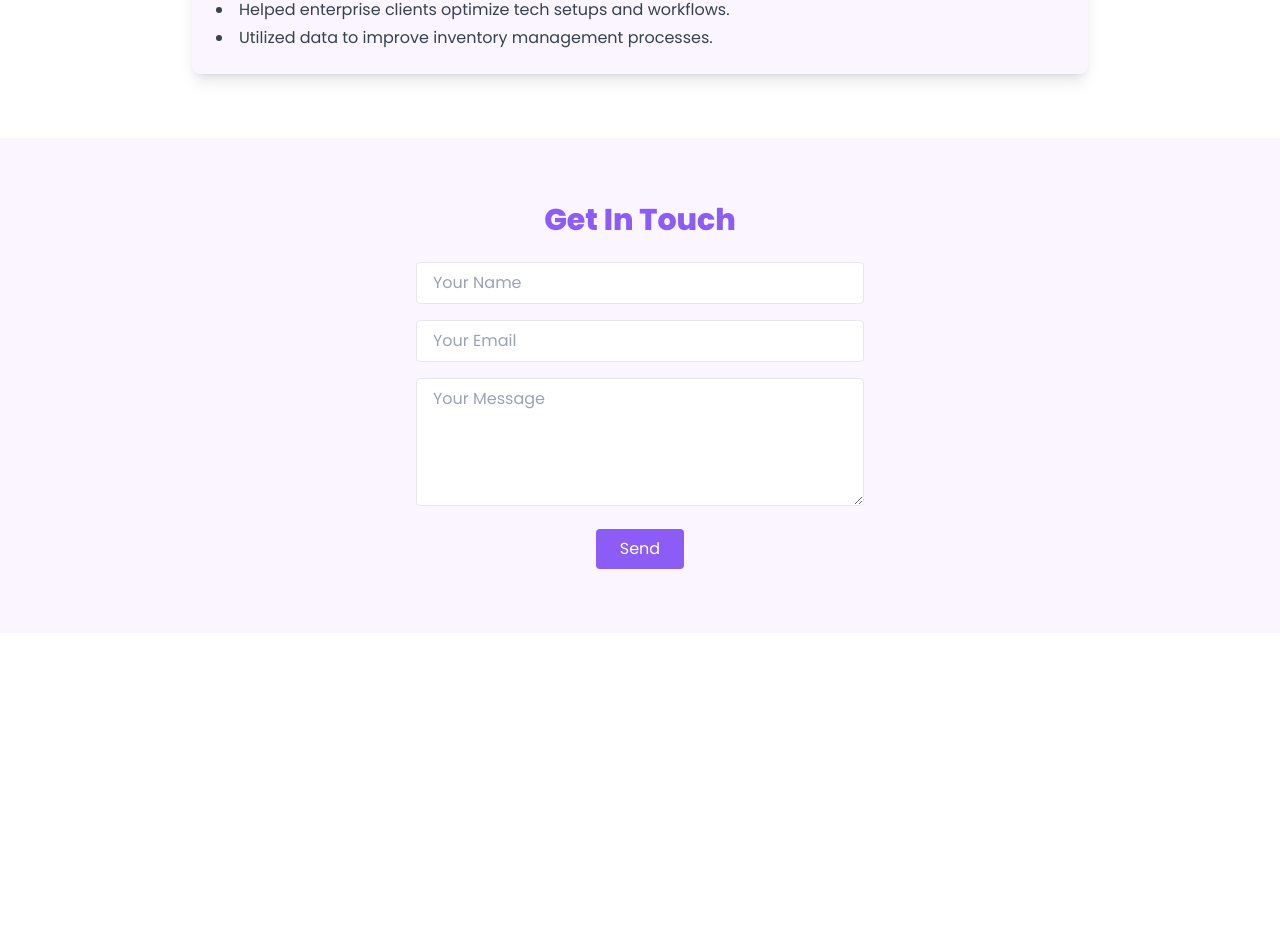
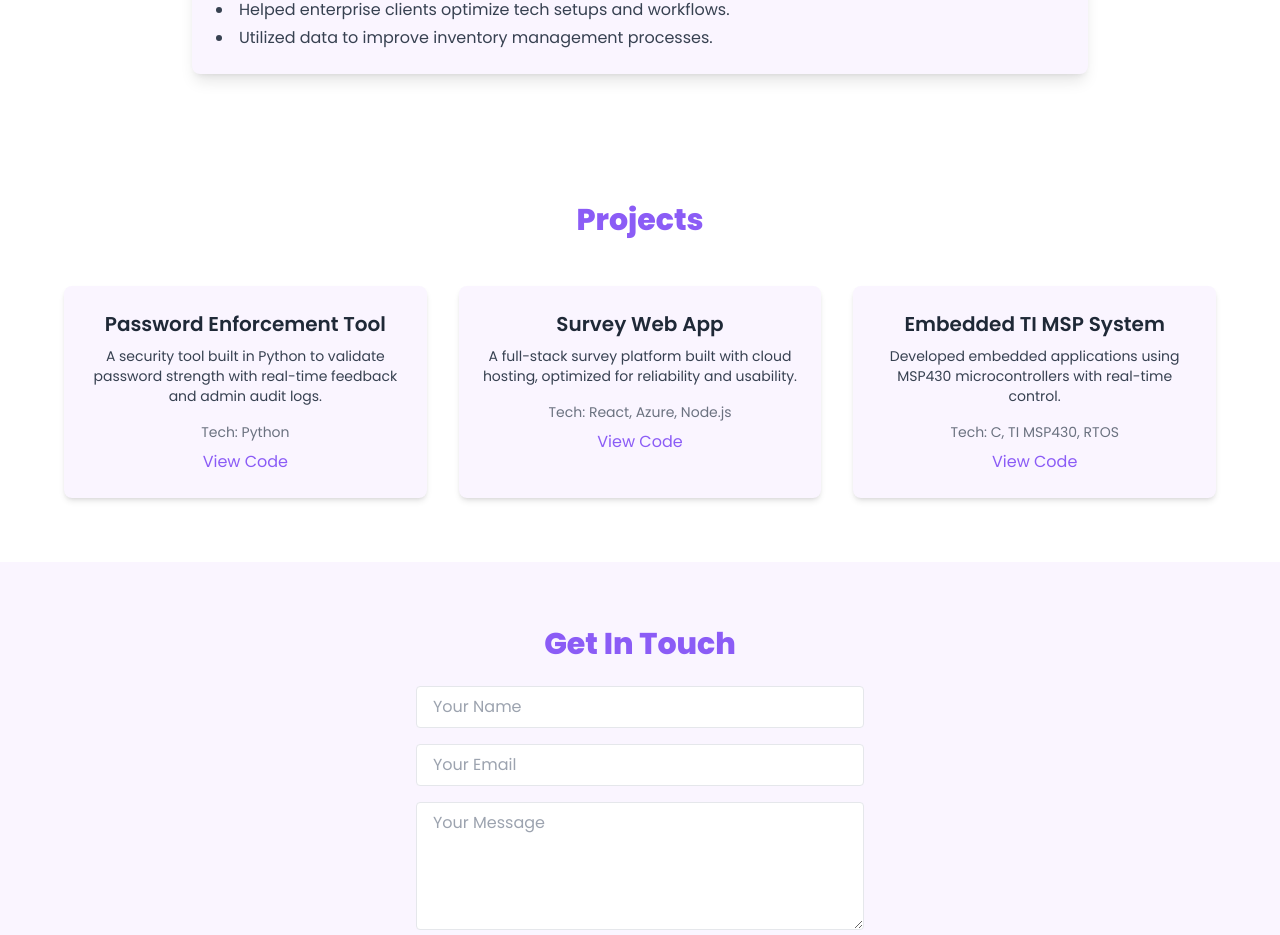
Before and after one commit to wmajbour/portfolio, a React (Vite) app: page / in a window 1280 px wide. Shown: the part 1310-2245 px from the top of the page. Before the commit the page ends 1943 px from the top, so only its background shows below. Built offline with nearby package versions, Linux system fonts and the light colour scheme.

Commit message:
Clean project and ignore unnecessary files

```diff
--- a/src/App.jsx
+++ b/src/App.jsx
@@ -72,6 +72,46 @@ function App() {
         </div>
       </section>
 
+      {/* Projects Section */}
+      <section className="py-16 px-4 bg-white text-center">
+        <h2 className="text-3xl font-bold text-primary mb-12">Projects</h2>
+        <div className="grid md:grid-cols-2 lg:grid-cols-3 gap-8 max-w-6xl mx-auto">
+
+          {/* Project 1 */}
+          <div className="bg-purple-50 shadow-md rounded-lg p-6 hover:shadow-xl transition">
+            <h3 className="text-xl font-semibold mb-2">Password Enforcement Tool</h3>
+            <p className="text-sm text-gray-700 mb-4">
+              A security tool built in Python to validate password strength with real-time feedback and admin audit logs.
+            </p>
+            <div className="text-sm text-gray-500 mb-2">Tech: Python</div>
+            <a href="https://github.com/YOUR_USERNAME/password-tool" className="text-primary hover:underline" target="_blank">View Code</a>
+          </div>
+
+          {/* Project 2 */}
+          <div className="bg-purple-50 shadow-md rounded-lg p-6 hover:shadow-xl transition">
+            <h3 className="text-xl font-semibold mb-2">Survey Web App</h3>
+            <p className="text-sm text-gray-700 mb-4">
+              A full-stack survey platform built with cloud hosting, optimized for reliability and usability.
+            </p>
+            <div className="text-sm text-gray-500 mb-2">Tech: React, Azure, Node.js</div>
+            <a href="https://github.com/YOUR_USERNAME/survey-app" className="text-primary hover:underline" target="_blank">View Code</a>
+          </div>
+
+          {/* Project 3 */}
+          <div className="bg-purple-50 shadow-md rounded-lg p-6 hover:shadow-xl transition">
+            <h3 className="text-xl font-semibold mb-2">Embedded TI MSP System</h3>
+            <p className="text-sm text-gray-700 mb-4">
+              Developed embedded applications using MSP430 microcontrollers with real-time control.
+            </p>
+            <div className="text-sm text-gray-500 mb-2">Tech: C, TI MSP430, RTOS</div>
+            <a href="https://github.com/YOUR_USERNAME/embedded-ti" className="text-primary hover:underline" target="_blank">View Code</a>
+          </div>
+
+        </div>
+      </section>
+
+
+
       {/* Contact Section */}
       <section id="contact" className="py-16 px-4 bg-purple-50 text-center">
         <h2 className="text-3xl font-bold text-primary mb-6">Get In Touch</h2>
```
Also changed, not shown: 1 other file (tests, documents, lock files or other folders).
